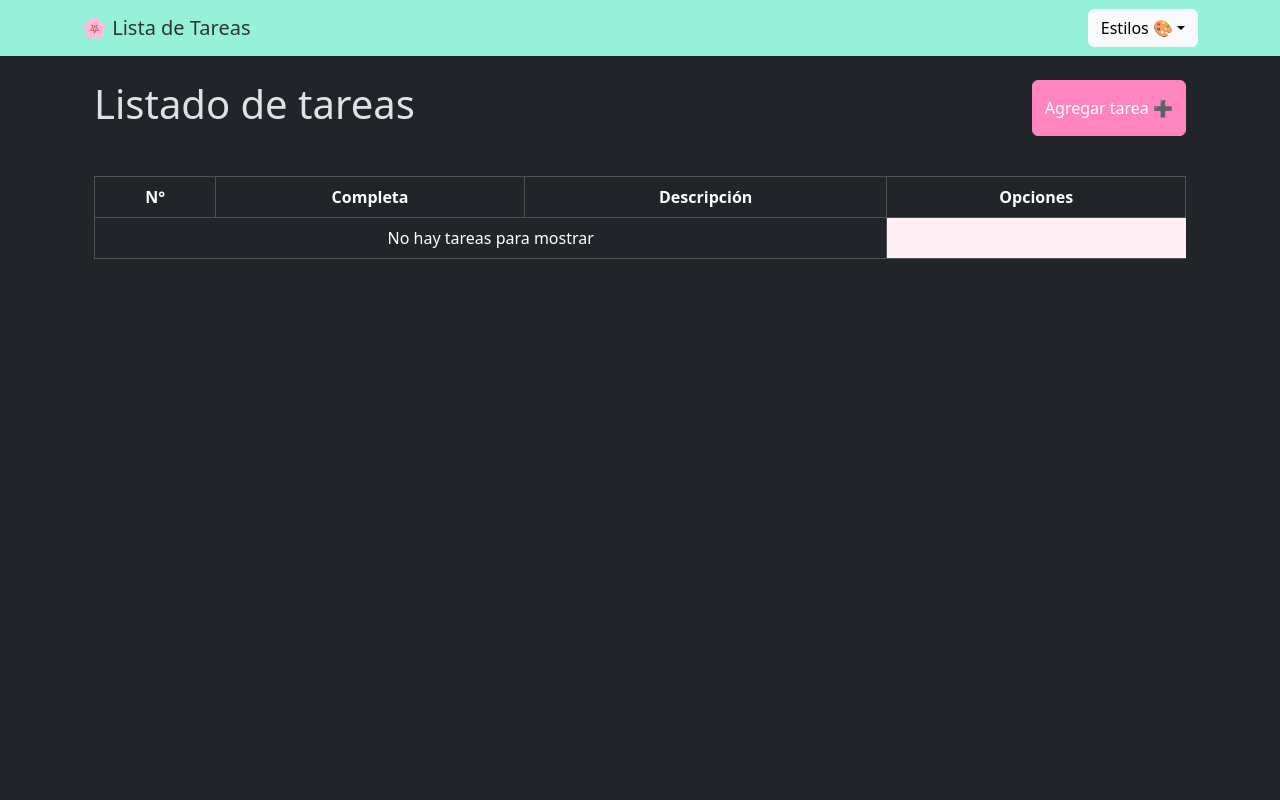
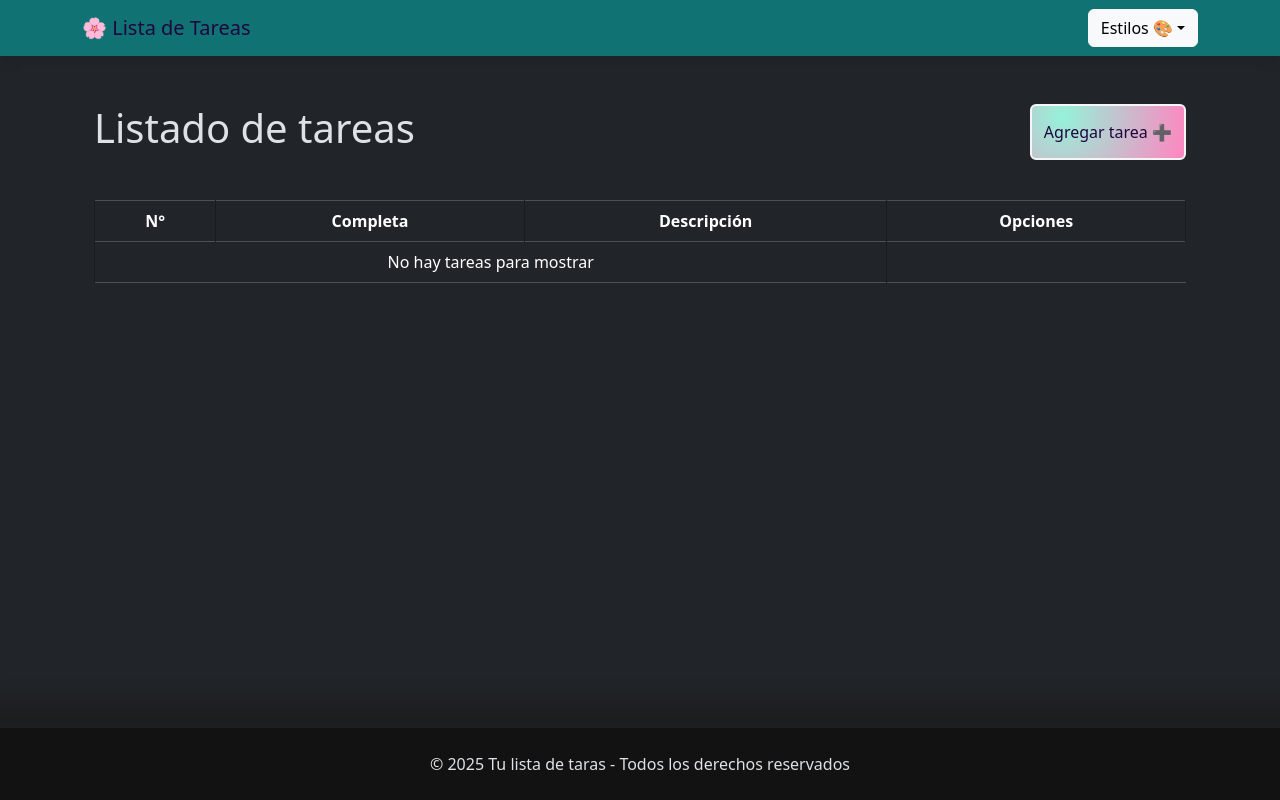
Before and after one commit to TaliCabana/listaTareasFrontend, a React (Vite) app: page / in a window 1280 px wide. Built offline with nearby package versions, Linux system fonts and the light colour scheme.

Commit message:
Le agregué los estilos segun el tema

```diff
--- /dev/null
+++ b/components/FooterTareas.jsx
@@ -0,0 +1,16 @@
+import { Container} from "react-bootstrap";
+
+
+const FooterTareas = () => {
+  return (
+    <footer className="footer bg-footer py-3 mt-auto">
+      <Container>
+        <p className="text-center my-2">
+          &copy; 2025 <span>Tu lista de taras</span>  -  Todos los derechos reservados
+        </p>
+      </Container>
+    </footer>
+  );
+};
+
+export default FooterTareas;
--- a/components/ListaTareas.jsx
+++ b/components/ListaTareas.jsx
@@ -138,7 +138,8 @@ const ListaTareas = () => {
     <section className="container my-4">
       <div className="d-flex justify-content-between mb-3">
         <h1>Listado de tareas</h1>
-        <Button className="py-0" onClick={() => handleOpenModal()}>
+        <div className="d-flex justify-content-between align-items-center flex-wrap titulo-y-boton"></div>
+        <Button className="py-0 btn-add" onClick={() => handleOpenModal()}>
           Agregar tarea ➕
         </Button>
       </div>
@@ -151,8 +152,8 @@ const ListaTareas = () => {
               <Form.Control
                 type="text"
                 placeholder="Qué tarea estás buscando? 👀"
-                className="mb-3"
-                aria-label="Buscar"
+                className="mb-3 search-input"
+                aria-label="Buscador de tareas"
                 value={searchTerm}
                 onChange={handleSearchChange}
               />
@@ -195,12 +196,12 @@ const ListaTareas = () => {
 
                 <td className="text-center">
                   <Button
-                    className="me-2"
+                    className="mx-2 btn-edit"
                     onClick={() => handleOpenModal(tarea, i)}
                   >
                     <i className="bi bi-pencil-square"></i>
                   </Button>
-                  <Button onClick={() => handleDelete(i)}>
+                  <Button className="mx-2 btn-delete" onClick={() => handleDelete(i)}>
                     <i className="bi bi-trash"></i>
                   </Button>
                 </td>
@@ -235,7 +236,7 @@ const ListaTareas = () => {
           </Form>
         </Modal.Body>
         <Modal.Footer>
-          <Button variant="primary" onClick={handleSave}>
+          <Button className="btn-save" onClick={handleSave}>
             Guardar
           </Button>
           <Button variant="secondary" onClick={() => setShowModal(false)}>
--- a/components/NavbarTareas.jsx
+++ b/components/NavbarTareas.jsx
@@ -8,7 +8,7 @@ const NavbarTareas = ({ theme, setTheme }) => {
   };
 
   return (
-    <Navbar expand="lg" className="mb-4" style={{ backgroundColor: "var(--color-accent)" }}>
+    <Navbar expand="lg" className="mb-4 bg-navbar">
       <Container>
         <Navbar.Brand style={{ color: "var(--color-text)" }}>🌸 Lista de Tareas</Navbar.Brand>
         <Nav className="ms-auto">
--- a/src/App.jsx
+++ b/src/App.jsx
@@ -3,6 +3,7 @@ import { BrowserRouter, Route, Routes } from "react-router-dom";
 import ListaTareas from "../components/ListaTareas";
 import NavbarTareas from "../components/NavbarTareas";
 import { useState, useEffect } from "react";
+import FooterTareas from "../components/FooterTareas";
 
 function App() {
   const [theme, setTheme] = useState(
@@ -19,10 +20,12 @@ function App() {
   return (
     <>
       <NavbarTareas theme={theme} setTheme={setTheme} />
+      <main>
       <Container>
         <ListaTareas />
       </Container>
-
+      </main>
+      <FooterTareas />
     </>
   );
 }
--- a/src/index.css
+++ b/src/index.css
@@ -1,46 +1,322 @@
 :root {
-  --color-bg: #121212;
-  --color-text: #ffffff;
-  --color-primary: #0d6efd;
-  --color-accent: #198754;
+  --cute-aqua: #95f2d9;
+  --cute-pink: #ff85c0;
+  --cute-vainilla: #f8e65f;
+  --aqua-focus: #30d6c0ff;
+  --cute-color-shadow: #ff85c0;
+   --text-color: #20063f;
+
+  --sky-primary: #69c0ff;
+  --sky-accent: #20063f;
+  --sky-vainilla: #a1ce0e;
+  --sky-delete: #862209;
+  --sky-focus: #8a5cee;
+  --sky-color-shadow: #8a5cee;
+
+  --basic-primary: #1a898b;
+  --basic-accent: #1e8719;
+  --basic-vainilla: #ffe927;
+  --basic-delete: #ff0000;
+    --basic-focus: #5e68f7;
+    --basic-color-shadow: #5e68f7;
+
+  --danger-rgb: #dd3360;
 }
 
-body {
-  background-color: var(--color-bg);
+#root {
+  min-height: 100vh;
+  display: flex;
+  flex-direction: column;
+}
+
+main {
+  flex-grow: 1;
+}
+
+.bg-footer {
+  background-color: rgb(19, 18, 18);
+  box-shadow: 10px 10px 20px 40px rgba(26, 25, 25, 0.563);
+}
+
+.bg-navbar {
+  background-color: rgb(16, 114, 114);
+  box-shadow: 0 4px 12px rgba(0, 0, 0, 0.15);
+}
+
+.dropdown-item:hover,
+.dropdown-item:focus {
+  background-color: var(--color-add-from) !important;
+  color: var(--color-text) !important;
+}
+
+.navbar .dropdown-menu {
+  position: absolute !important;
+  top: 100%;
+  left: 0;
+  z-index: 1050;
+  background-color: rgb(16, 114, 114) transparent;
+}
+
+/* ---------- Botones ----------- */
+
+/* Agregar */
+.btn-add {
+  border-radius: 10px;
+  border: whitesmoke 2px solid !important;
+  color: var(--color-text)!important;
+  font-weight: 600;
+  cursor: pointer;
+  background: radial-gradient(
+    circle at 20% 20%,
+    var(--color-add-from),
+    var(--color-add-to)
+  );
+  transition: transform 0.14s ease, box-shadow 0.14s ease, filter 0.14s ease;
+}
+.btn-add:hover, .btn-add:focus {
+  box-shadow: 0 0 15px var(--color-shadow) !important;
+}
+
+/* Editar */
+.btn-edit {
+  background: var(--color-edit) !important;
+  color: var(--color-edit-text)!important;
+  border: whitesmoke 2px solid !important;
+  border-radius: 8px;
+  transition: transform 0.12s;
+}
+.btn-edit:hover,
+.btn-edit:focus {
   color: var(--color-text);
+  box-shadow: 0 0 14px var(--color-edit);
 }
+
+/* Borrar */
+.btn-delete {
+  background: var(--color-delete) !important;
+  color: var(--color-text);
+ border: whitesmoke !important;
+  border-radius: 8px;
+}
+.btn-delete:hover,
+.btn-delete:focus {
+  background: var(--danger-rgb) !important; /* tono más oscuro */
+  color: var(--text-color) !important;
+  box-shadow: 0 0 14px var(--basic-delete);
+}
+
+/* Guardar */
+
+.btn-save {
+  background: var(--color-success) !important;
+  color: var(--color-edit-text) !important;
+  border: 2px solid whitesmoke !important;
+  border-radius: 8px;
+  font-weight: 600;
+  transition: all 0.15s ease;
+}
+
+.btn-save:hover,
+.btn-save:focus {
+  background: #1f9c6f;
+    box-shadow: 0 0 10px var(--color-success);
+  color: var(--color-edit-text) !important;
+}
+/* ----------------------------- */
+
+/* ------- Buscador ------------ */
+
+.form-control.search-input, .form-control, input.form-control, input.form-control, input[type="text"].form-control, textarea.form-control {
+  color: var(--color-text);
+   border: 2px solid var(--color-border) !important;
+  border-radius: 8px;
+  box-shadow: none;
+  transition: box-shadow 0.16s ease, border 0.12s ease;
+}
+.search-input {
+  border: 2px solid var(--color-focus) !important;
+  border-radius: 8px;
+  padding: 0.5rem 0.75rem;
+  transition: box-shadow 0.16s ease, border 0.12s ease;
+}
+
+.search-input:hover {
+    border-color: var(--color-search-shadow);
+  box-shadow: 0 0 14px var(--color-search-shadow);
+}
+
+.search-input:focus {
+  outline: none;
+  border: 3px solid var(--color-search-shadow);
+  box-shadow: 0 0 18px var(--color-search-shadow);
+}
+
+input[type="text"]:hover,
+textarea:hover,
+.form-control.search-input:hover {
+  border-color: var(--color-search-shadow) !important;
+  box-shadow: 0 0 10px var(--color-search-shadow) !important;
+}
+
+input[type="text"]:focus,
+textarea:focus,
+.form-control.search-input:focus {
+  border: 3px solid var(--color-search-shadow) !important;
+  box-shadow: 0 0 16px var(--color-search-shadow) !important;
+}
+
+
+.form-control {
+  background-color: transparent !important;
+  border-width: 2px !important;
+  color: inherit !important;
+  box-shadow: none !important;
+}
+/* ----------------------------- */
+
+/* ------- Tabla ------- */
+
+.table {
+  border-collapse: collapse;
+  width: 100%;
+  overflow: hidden;
+}
+.table td,
+.table th {
+  border: 1px solid rgba(0, 0, 0, 0.2);
+  vertical-align: middle;
+}
+
+input[type="checkbox"] {
+    appearance: none;
+    -webkit-appearance: none;
+  accent-color: var(--color-success);
+  border: 2px solid var(--color-success);
+  transform: scale(1.1);
+  cursor: pointer;
+  }
+
+input[type="checkbox"]:checked {
+  background-color: var(--color-success);
+  border-color: var(--color-success);
+}
+
+input[type="checkbox"]:hover {
+  box-shadow: 0 0 6px var(--color-success);
+}
+
+input[type="checkbox"]:focus {
+  box-shadow: 0 0 6px var(--color-success);
+}
+
+/* Inputs de agregar / editar tarea */
+input[type="text"],
+input[type="text"]:focus,
+textarea:focus {
+  border: 2px solid transparent;
+  box-shadow: none;
+  outline: none;
+  transition: box-shadow 0.16s ease, border 0.12s ease;
+}
+
+input[type="text"]:hover {
+  box-shadow: 0 0 10px var(--color-search-shadow);
+}
+
+input[type="text"]:focus {
+  border: 3px solid var(--color-search-shadow);
+  box-shadow: 0 0 14px var(--color-search-shadow);
+}
+
+  /* -------------------------------- */
+
+/* ----------  TEMAS  -------------- */
 
 /* 🔹 Tema Cute */
 .theme-cute {
-  --color-bg: #fff0f6;
-  --color-text: #333;
-  --color-primary: #ff85c0;
-  --color-accent: #95f2d9;
+   --color-text: var(--text-color);
+  --color-add-from: var(--cute-aqua);
+  --color-add-to: var(--cute-pink);
+  --color-edit: var(--cute-vainilla);
+  --color-delete: var(--danger-rgb);
+  --color-search-shadow: var(--cute-color-shadow);
+  --color-border: var(--cute-pink);
+    --color-shadow: var(--cute-pink);
+    --color-edit-text: #262626;
+    --color-success: var(--aqua-focus);
+}
+
+/* 🔹 Tema Sky */
+.theme-sky {
+  --variant: whitesmoke;
+  --color-text: whitesmoke;
+  --color-add-from: #20063f;#20063f;
+  --color-add-to: var(--sky-primary);
+  --color-edit: var(--sky-vainilla);
+  --color-delete: var(--sky-delete);
+  --color-search-shadow: var(--sky-focus);
+    --color-border: var(--sky-focus);
+        --color-shadow: var(--sky-focus);
+          --color-edit-text: #262626;
+          --color-success: var(--sky-vainilla)
 }
 
 /* 🔹 Tema Básico (por defecto) */
 .theme-basic {
-  --color-bg: #121212;
-  --color-text: #ffffff;
-  --color-primary: #0d6efd;
-  --color-accent: #198754;
+  --color-bg: #f8f9fa;
+  --color-text: whitesmoke;
+  --color-add-to: var(--basic-primary);
+  --color-add-from: var(--basic-focus);
+  --color-edit: var(--basic-vainilla);
+  --color-delete: rgb(255, 0, 0);
+  --color-search-shadow: var(--basic-focus);
+    --color-border: var(--basic-focus);
+    --color-shadow: var(--basic-focus);
+      --color-edit-text: #262626;
+      --color-success: #1e8719;
+}
+/* -------------------------------- */
+
+/* ---------- Responsive ---------- */
+@media (max-width: 576px) {
+  .table td:last-child,
+  .table th:last-child {
+    border-right: 2px solid rgba(0, 0, 0, 0.25);
+  }
+
+  .titulo-y-boton {
+    display: flex;
+    flex-direction: column;
+    gap: 8px;
+    align-items: stretch;
+  }
+
+  .btn-add {
+    width: 100%;
+    padding: 0.5rem;
+    font-size: 0.95rem;
+  }
+
+  h1,
+  h2 {
+    margin-bottom: 0.6rem;
+  }
 }
 
-/* 🔹 Tema Sky */
-.theme-sky {
-  --color-bg: #e6f7ff;
-  --color-text: #002766;
-  --color-primary: #69c0ff;
-  --color-accent: #bae7ff;
+@media (min-width: 577px) and (max-width: 992px) {
+  .titulo-y-boton {
+    display: flex;
+    gap: 12px;
+    align-items: center;
+    justify-content: space-between;
+  }
 }
 
-/* Ejemplo de uso en Bootstrap override */
-.btn-primary {
-  background-color: var(--color-primary) !important;
-  border-color: var(--color-primary) !important;
+@media (min-width: 993px) {
+  .titulo-y-boton {
+    display: flex;
+    gap: 20px;
+    align-items: center;
+    justify-content: space-between;
+  }
 }
-
-.table {
-  background-color: var(--color-bg);
-  color: var(--color-text);
-}
--- a/src/main.jsx
+++ b/src/main.jsx
@@ -3,6 +3,8 @@ import { createRoot } from 'react-dom/client'
 import './index.css'
 import 'bootstrap/dist/css/bootstrap.min.css';
 import App from './App.jsx'
+import "../src/index.css";
+
 
 createRoot(document.getElementById('root')).render(
   <StrictMode>
```
Also changed, not shown: components/Footer.jsx (deleted, +0 -87 lines).
